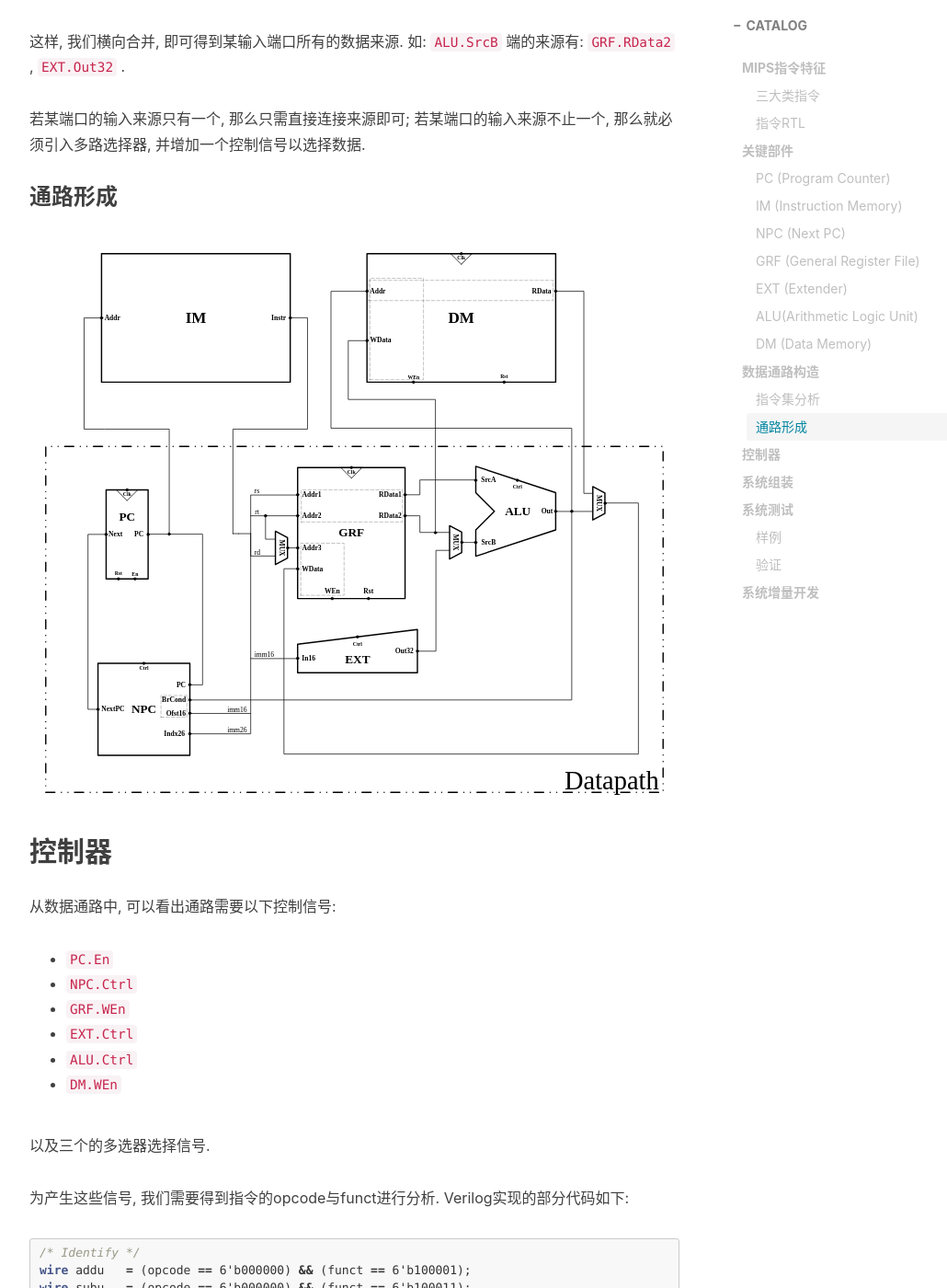
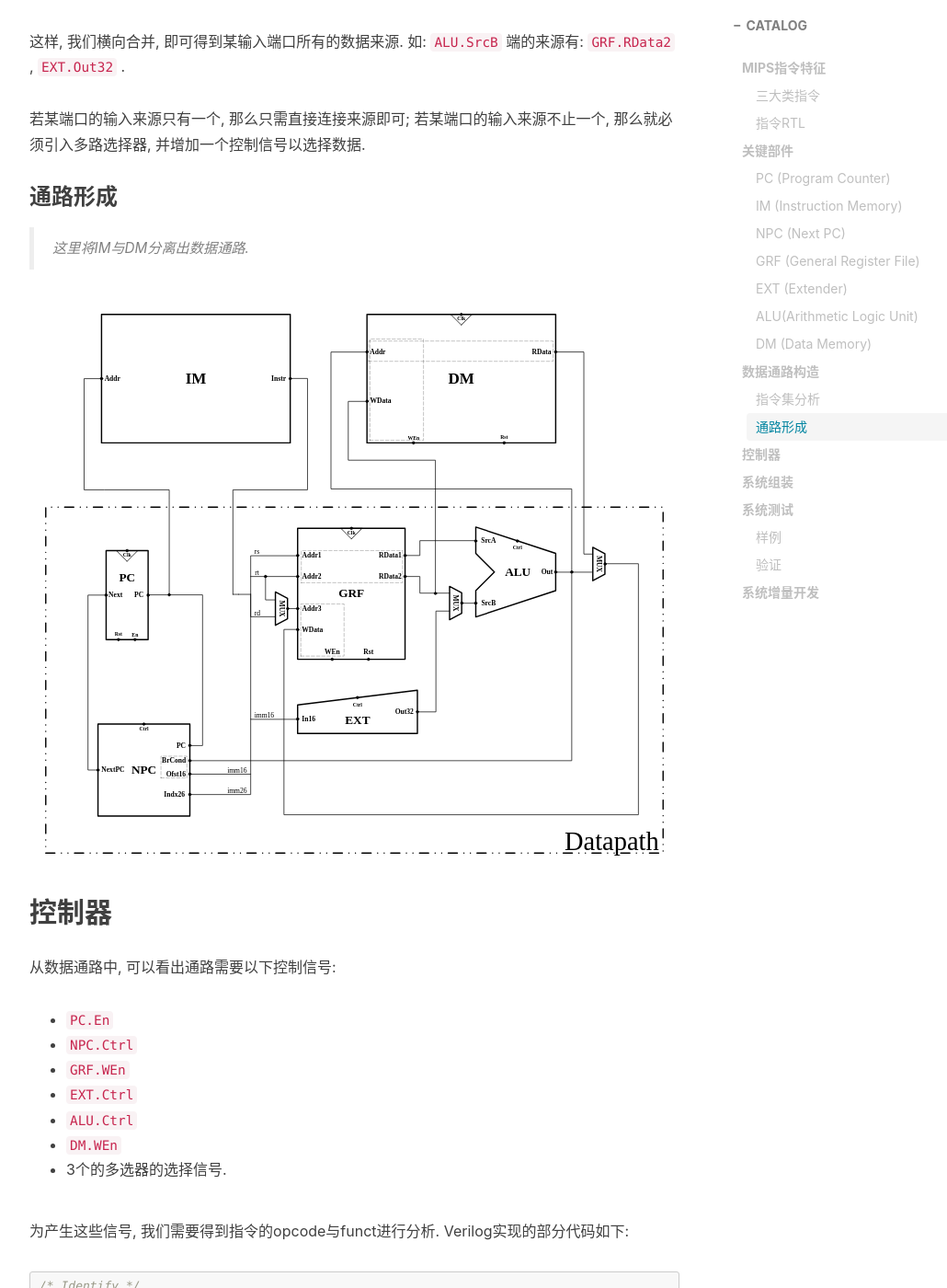
Before and after one commit to Coekjan/coekjan.github.io, a Jekyll site: the page built from _posts/Computer-Architecture/2021-01-17-Single-Cycle-CPU.md, in a window 1280 px wide and 1400 px high, scrolled down 6474 px. Shown: the whole window at 92% size, without its empty margins (233-1263 px from the left). Built offline with Jekyll 4.4.1, drawn with Linux system fonts in a browser that asks for light colours; nearby versions of some CDN libraries; comment, search, counter and statistics services are not loaded.

Commit message:
Update 2021-01-17-Single-Cycle-CPU.md

```diff
--- a/_posts/Computer-Architecture/2021-01-17-Single-Cycle-CPU.md
+++ b/_posts/Computer-Architecture/2021-01-17-Single-Cycle-CPU.md
@@ -144,6 +144,8 @@ Next PC的计算模块: 用于计算下一条指令的PC.
 
 ### 通路形成
 
+> 这里将IM与DM分离出数据通路.
+
 ![]({{ '/img/S-CPU-DP.svg' | prepend: site.baseurl}})
 
 ## 控制器
@@ -155,8 +157,7 @@ Next PC的计算模块: 用于计算下一条指令的PC.
 * `EXT.Ctrl`
 * `ALU.Ctrl`
 * `DM.WEn`
-
-以及三个的多选器选择信号.
+* 3个的多选器的选择信号.
 
 为产生这些信号, 我们需要得到指令的opcode与funct进行分析. Verilog实现的部分代码如下:
 
```
Also changed, not shown: other parts of _posts/Computer-Architecture/2021-01-17-Single-Cycle-CPU.md (+1 -1 lines).
